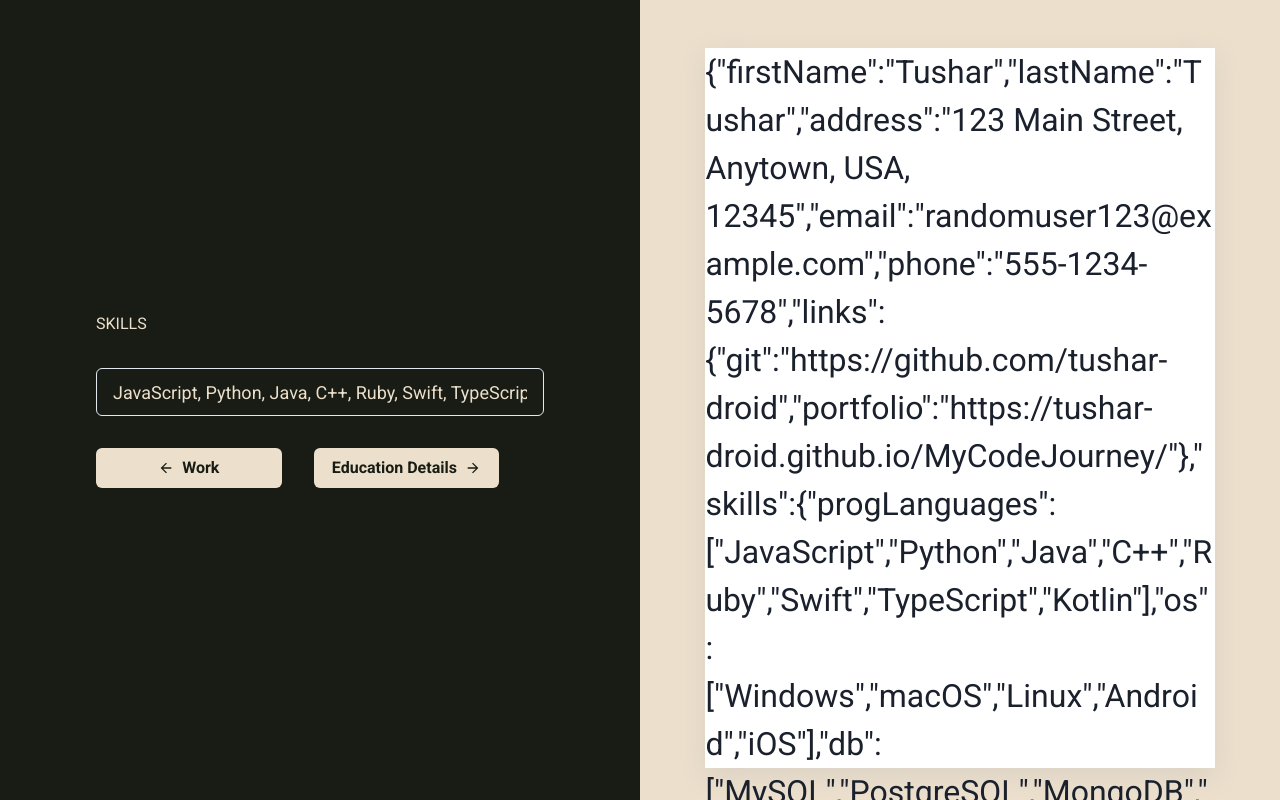
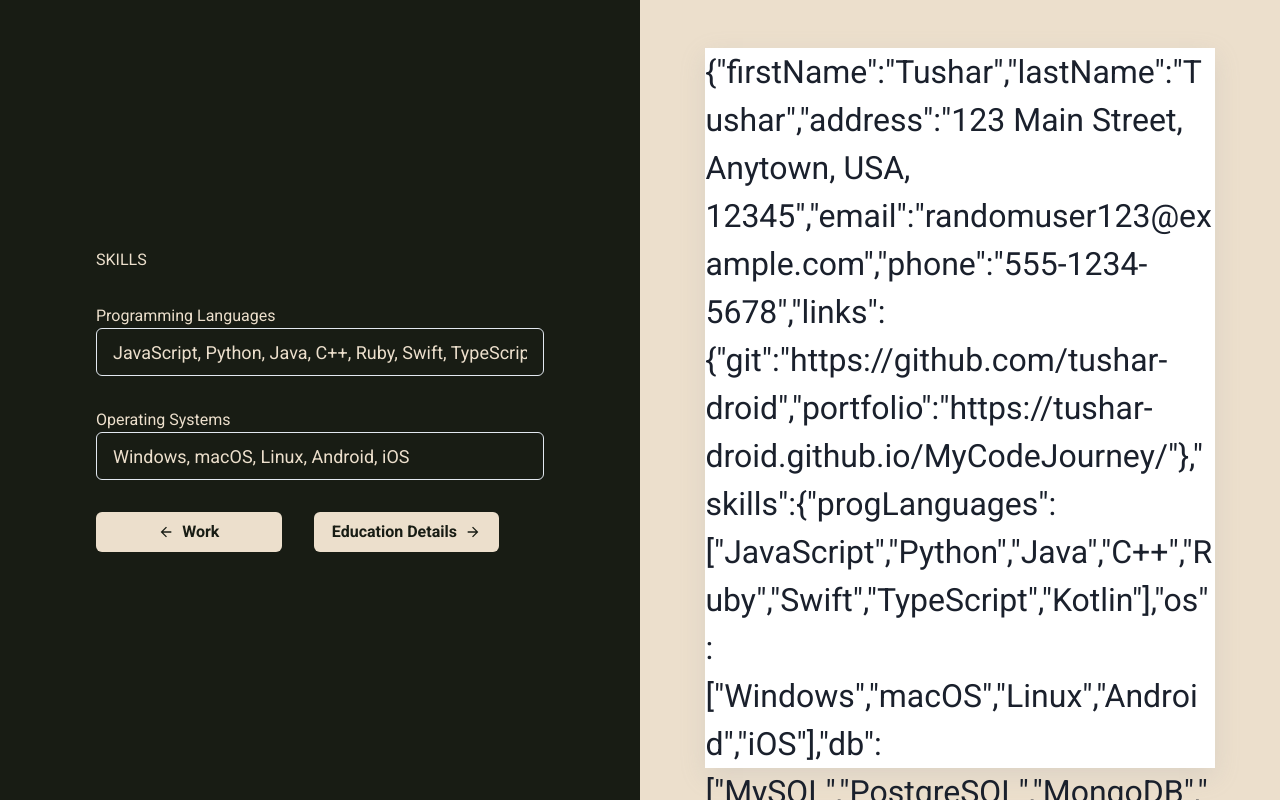
Before and after one commit to tushar-droid/Resume-builder2, a React (Vite) app: page / in a window 1280 px wide. Both pictures are taken after a click on the button "Skills". Built offline with nearby package versions, Linux system fonts and the light colour scheme.

Commit message:
Fixed User not updating on Skills page

```diff
--- a/src/App.jsx
+++ b/src/App.jsx
@@ -7,7 +7,7 @@ import {useState} from 'react'
 
 function App() {
   const [generalDetails, setGeneralDetails] = useState(User.generalDetails)
-  const [skills, setSkills] = useState(User.generalDetails.skills)
+  // const [skills, setSkills] = useState(User.generalDetails)
   const handleGeneralDetailChanges = (e) =>{
     const targetField = e.target.id
     console.log(targetField)
@@ -49,31 +49,33 @@ function App() {
         setGeneralDetails(temp)
         break;
       }
+      case 'progLanguages-field': {
+        const arr = e.target.value.split(', ')
+        const tempLang = {...generalDetails.skills, progLanguages: arr}
 
-    }
-
-  }
-  const handleSkills = (e) =>{
-    const targetField = e.target.id
-
-    switch (targetField){
-      case 'progLanguages-field':{
-        const arr = e.target.value.split(', ')
-        console.log(arr)
-        const temp = {...skills, progLanguages: arr}
-        setSkills(temp)
+        const temp = {...generalDetails, skills: tempLang}
+        setGeneralDetails(temp)
         break;
       }
+      case 'os-field': {
+        const arr = e.target.value.split(', ')
+        const tempOs= {...generalDetails.skills, os: arr}
+        const temp = {...generalDetails, skills: tempOs}
+        setGeneralDetails(temp)
+        break
+      }
+
     }
 
   }
 
 
 
+
   return (
     <ChakraProvider>
       <>
-        <LeftPane generalDetails = {generalDetails} handleGeneralDetails = {handleGeneralDetailChanges} skills= {skills} handleSkills = {handleSkills}/>
+        <LeftPane generalDetails = {generalDetails} handleGeneralDetails = {handleGeneralDetailChanges}/>
         <RightPane generalDetails = {generalDetails} />
       </>
     </ChakraProvider>
--- a/src/Components/LeftPane.jsx
+++ b/src/Components/LeftPane.jsx
@@ -9,7 +9,7 @@ import Skills from './Skills'
 import EducationDetails from './EducationDetails'
 import WorkDetails from './WorkDetails'
 import ProjectDetails from './ProjectDetails'
-export default function LeftPane ({generalDetails, handleGeneralDetails, skills, handleSkills}) {
+export default function LeftPane ({generalDetails, handleGeneralDetails}) {
     const [pageId, setPageId] = useState(0)
 
     const pageIdObj = {
@@ -21,7 +21,7 @@ export default function LeftPane ({generalDetails, handleGeneralDetails, skills,
 
         1:
         {
-            'page': <Skills skills = {skills} handleSkills ={handleSkills} />,
+            'page': <Skills generalDetails= {generalDetails} handleGeneralDetails={handleGeneralDetails} />,
             'text': 'Skills',
             },
         2:
@@ -71,5 +71,6 @@ export default function LeftPane ({generalDetails, handleGeneralDetails, skills,
 LeftPane.propTypes = {
     generalDetails: PropTypes.object,
     handleGeneralDetails:PropTypes.func,
-    skills: PropTypes.object
+    skills: PropTypes.object,
+    handleSkills: PropTypes.func,
 }
--- a/src/Components/Skills.jsx
+++ b/src/Components/Skills.jsx
@@ -2,19 +2,24 @@ import {  Input } from "@chakra-ui/react"
 import PropTypes from 'prop-types'
 
 
-export default function Skills ({skills, handleSkills}) {
+export default function Skills ({generalDetails, handleGeneralDetails}) {
 
 
     return(
         <>
             <h1>SKILLS</h1>
-                <Input placeholder="Programming Languages" value={skills.progLanguages.join(', ')} type="text" size='lg' id="progLanguages-field" onChange={handleSkills}/>
+            <label> Programming Languages
+                <Input placeholder="Java, Python, C++" value={generalDetails.skills.progLanguages.join(', ')} type="text" size='lg' id="progLanguages-field" onChange={handleGeneralDetails}/>
+            </label>
+            <label> Operating Systems
+                <Input placeholder="Windows, MacOS, Mint" value={generalDetails.skills.os.join(', ')} type="text" size='lg' id="os-field" onChange={handleGeneralDetails}/>
+            </label>
         </>
     )
 }
 
 
 Skills.propTypes = {
-    skills: PropTypes.object,
-    handleSkills: PropTypes.func
+    generalDetails: PropTypes.object,
+    handleGeneralDetails: PropTypes.func
 }
```
